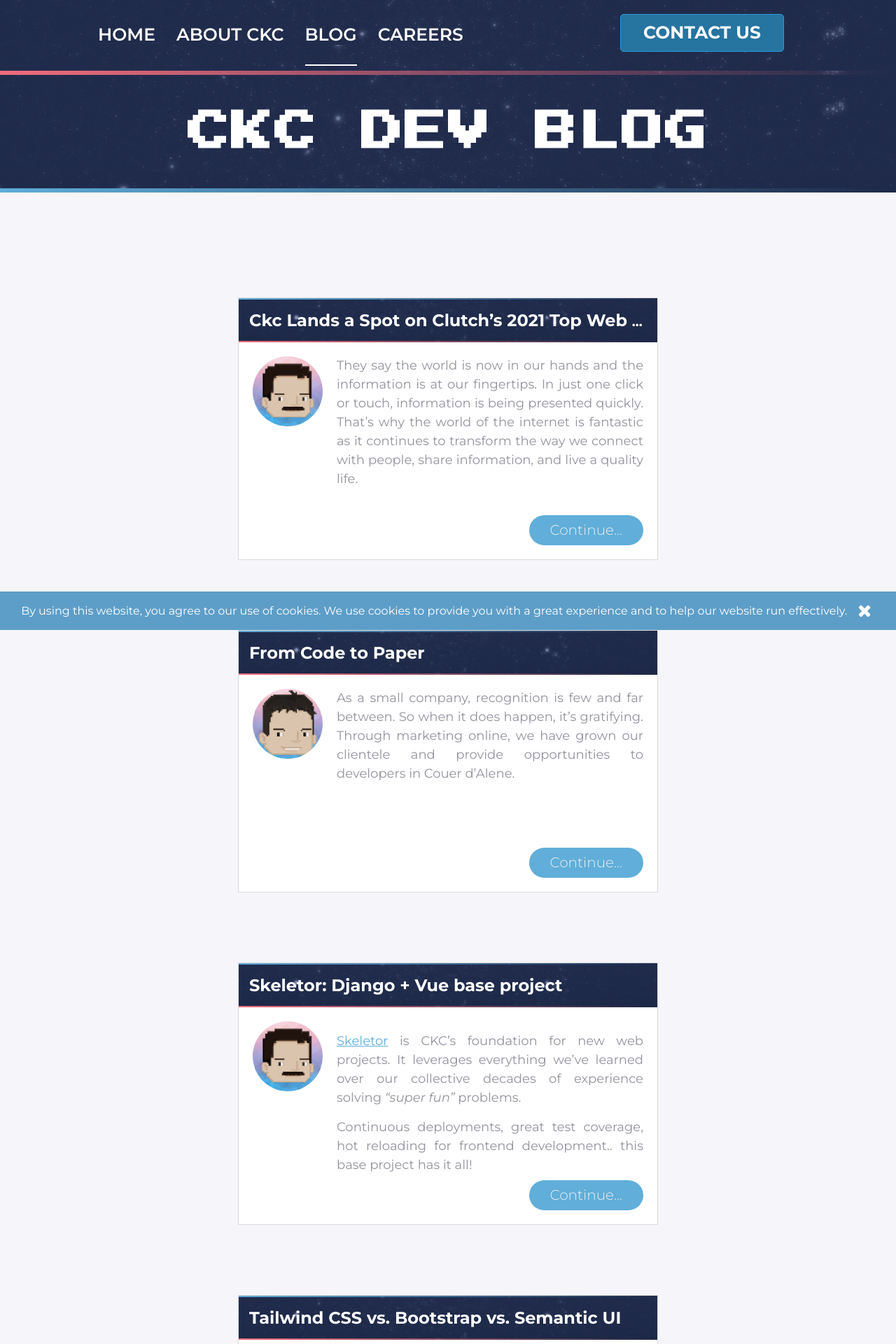
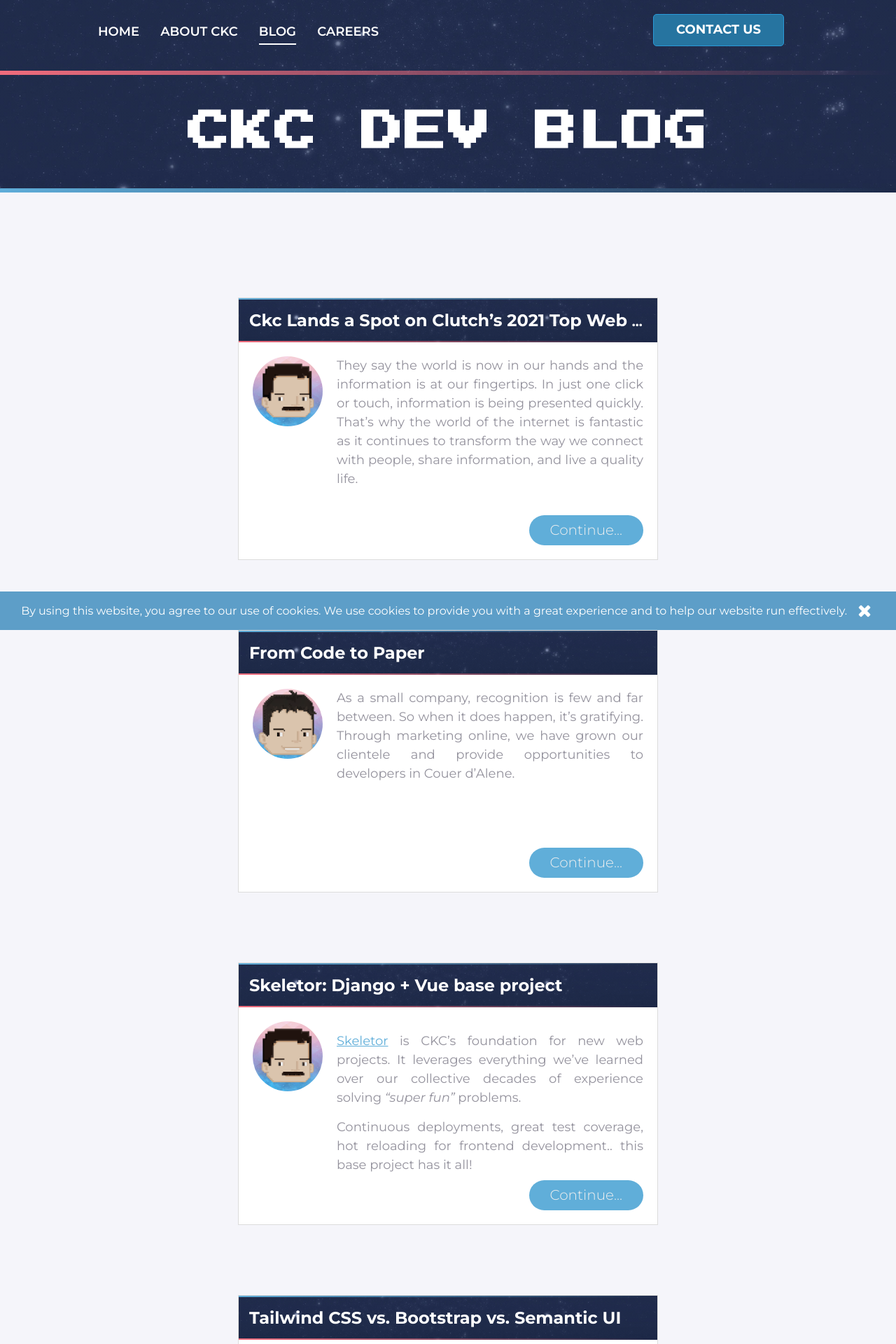
Before and after one commit to ckcollab/ckcollab, a Jekyll site: the page built from blog.html, in a window 1280 px wide. Shown: the top 1920 px of the page at 70% size. Built offline with Jekyll 4.4.1, drawn with Linux system fonts in a browser that asks for light colours.

Commit message:
fix bug in the navbar (#155)

```diff
--- a/assets/css/global.css
+++ b/assets/css/global.css
@@ -93,12 +93,17 @@
 .menu-link {
   color: white !important;
   text-decoration: none;
-  font-size: 25px;
+  font-size: 18px;
   font-weight: 600;
   margin: 0 26px 0 0;
-  padding: 28px 0;
+  padding: 28px 0 6px;
   border-bottom: solid 2px transparent;
 }
+
+.menu-link:last-child {
+  margin: 0;
+}
+
 .drop-us-a-line {
   font-size: 26px;
   background-color: var(--brand-pink);
--- a/assets/css/pages/home/header.css
+++ b/assets/css/pages/home/header.css
@@ -46,7 +46,7 @@
   display: flex;
   justify-content: space-between;
   margin: 0 auto;
-  padding: 40px;
+  padding: 40px 0 16px;
   width: 580px;
   font-weight: bold;
 }
```
